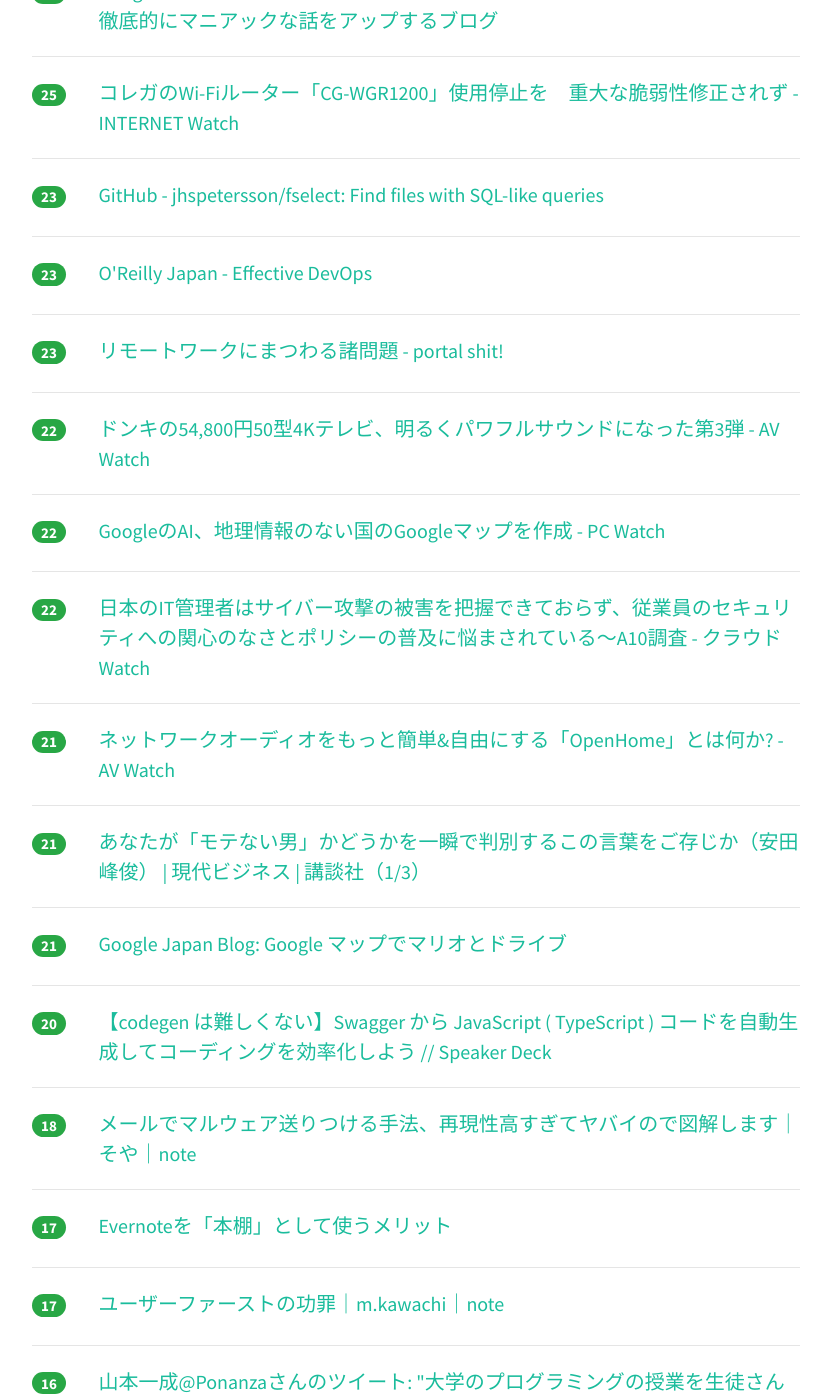
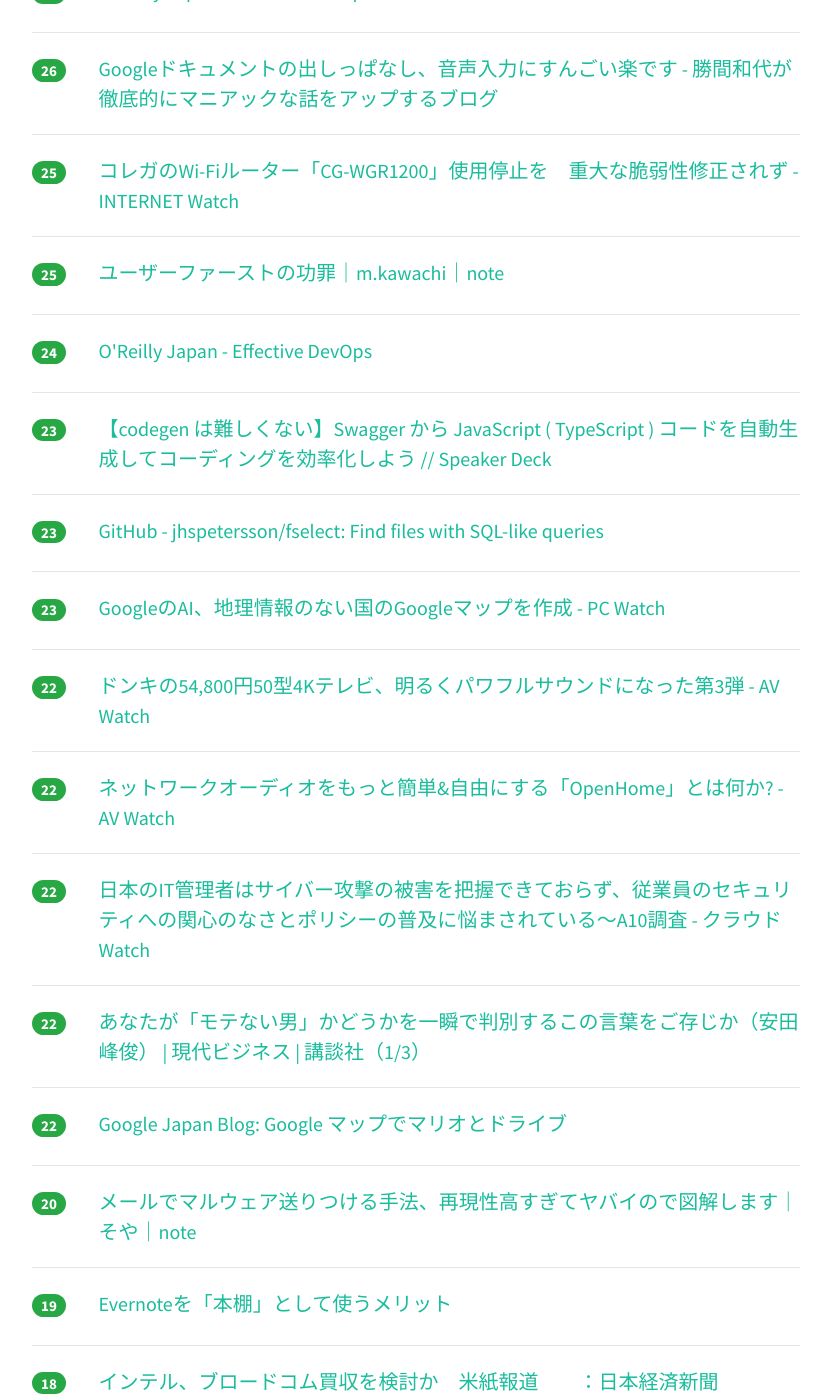
Before and after one commit to yatta47/hatena-matome-site, a Jekyll site: the page built from _posts/2018-03-10-hatena.md, in a window 1280 px wide and 1400 px high, scrolled down 1293 px. Shown: the whole window, without its empty margins (224-1053 px from the left). Built offline with Jekyll 4.4.1, drawn with Linux system fonts in a browser that asks for light colours; nearby versions of some CDN libraries; some of the changed text lies outside the part shown.

Commit message:
Updated 2018-03-10

```diff
--- a/_posts/2018-03-10-hatena.md
+++ b/_posts/2018-03-10-hatena.md
@@ -1,49 +1,54 @@
 ---
 layout: post
 title:  "2018-03-10 はてぶIT"
-date:   2018-03-10 17:02:31
+date:   2018-03-10 18:02:58
 tags: [it-hotentry]
 ---
-36 件のデータあり
+40 件のデータあり
 
 <hr><div class="row">
-<div class="col-1"><span class="badge badge-pill badge-success h2">118</span></div>
+<div class="col-1"><span class="badge badge-pill badge-success h2">140</span></div>
+<div class="col-11"><a href='http://blog.kyanny.me/entry/2018/03/10/002147' target='_blank'>Firefox やめた - @kyanny's blog</a></div>
+</div>
+<hr>
+<div class="row">
+<div class="col-1"><span class="badge badge-pill badge-success h2">132</span></div>
 <div class="col-11"><a href='https://soreosre.hatenablog.com/entry/2018/03/09/124050' target='_blank'>担当したソーシャルゲームが終わる。 - gumi0chinchin’s blog</a></div>
 </div>
 <hr>
 <div class="row">
-<div class="col-1"><span class="badge badge-pill badge-success h2">102</span></div>
+<div class="col-1"><span class="badge badge-pill badge-success h2">112</span></div>
 <div class="col-11"><a href='http://kabumatome.doorblog.jp/archives/65914394.html' target='_blank'>人はなぜ株主優待を求めるのか、投資家心理についての一考察 : 市況かぶ全力２階建</a></div>
 </div>
 <hr>
 <div class="row">
-<div class="col-1"><span class="badge badge-pill badge-success h2">97</span></div>
-<div class="col-11"><a href='http://blog.kyanny.me/entry/2018/03/10/002147' target='_blank'>Firefox やめた - @kyanny's blog</a></div>
-</div>
-<hr>
-<div class="row">
-<div class="col-1"><span class="badge badge-pill badge-success h2">87</span></div>
+<div class="col-1"><span class="badge badge-pill badge-success h2">99</span></div>
 <div class="col-11"><a href='https://smhn.info/201803-android-p-giteki' target='_blank'>Android P開発者プレビュー版が配信。日本の開発者は合法機体消滅へ – すまほん!!</a></div>
 </div>
 <hr>
 <div class="row">
-<div class="col-1"><span class="badge badge-pill badge-success h2">55</span></div>
+<div class="col-1"><span class="badge badge-pill badge-success h2">58</span></div>
 <div class="col-11"><a href='https://anond.hatelabo.jp/20180309231809' target='_blank'>ブクマカがどんどん馬鹿になってる</a></div>
 </div>
 <hr>
 <div class="row">
-<div class="col-1"><span class="badge badge-pill badge-success h2">48</span></div>
+<div class="col-1"><span class="badge badge-pill badge-success h2">49</span></div>
 <div class="col-11"><a href='https://speakerdeck.com/ktknest/abematv-honneterebi-falseben-yin' target='_blank'>AbemaTV ホンネテレビ の本音 // Speaker Deck</a></div>
 </div>
 <hr>
 <div class="row">
-<div class="col-1"><span class="badge badge-pill badge-success h2">38</span></div>
+<div class="col-1"><span class="badge badge-pill badge-success h2">42</span></div>
 <div class="col-11"><a href='http://www.haconiwa-mag.com/magazine/2018/03/webdesign_logic/' target='_blank'>週末読みたい本『Web デザインのロジック』 ｜ 箱庭 haconiwa｜女子クリエーターのためのライフスタイル作りマガジン</a></div>
 </div>
 <hr>
 <div class="row">
-<div class="col-1"><span class="badge badge-pill badge-success h2">34</span></div>
+<div class="col-1"><span class="badge badge-pill badge-success h2">35</span></div>
 <div class="col-11"><a href='https://gigazine.net/news/20180309-ip-spoofing-ddos/' target='_blank'>DDoSなどの攻撃が発生する根本的な原因はIPを偽装する「IPスプーフィング」が可能なことにある - GIGAZINE</a></div>
+</div>
+<hr>
+<div class="row">
+<div class="col-1"><span class="badge badge-pill badge-success h2">29</span></div>
+<div class="col-11"><a href='https://portalshit.net/2018/03/09/some-problems-around-remote-working' target='_blank'>リモートワークにまつわる諸問題 - portal shit!</a></div>
 </div>
 <hr>
 <div class="row">
@@ -67,18 +72,28 @@ tags: [it-hotentry]
 </div>
 <hr>
 <div class="row">
+<div class="col-1"><span class="badge badge-pill badge-success h2">25</span></div>
+<div class="col-11"><a href='https://note.mu/masa1639/n/ne27877ddbcba' target='_blank'>ユーザーファーストの功罪｜m.kawachi｜note</a></div>
+</div>
+<hr>
+<div class="row">
+<div class="col-1"><span class="badge badge-pill badge-success h2">24</span></div>
+<div class="col-11"><a href='http://www.oreilly.co.jp/books/9784873118352/index.html' target='_blank'>O'Reilly Japan - Effective DevOps</a></div>
+</div>
+<hr>
+<div class="row">
+<div class="col-1"><span class="badge badge-pill badge-success h2">23</span></div>
+<div class="col-11"><a href='https://speakerdeck.com/wakamsha/codegen-hanan-sikunai-swagger-kara-javascript-typescript-kodowozi-dong-sheng-cheng-sitekodeinguwoxiao-lu-hua-siyou' target='_blank'>【codegen は難しくない】Swagger から JavaScript ( TypeScript ) コードを自動生成してコーディングを効率化しよう // Speaker Deck</a></div>
+</div>
+<hr>
+<div class="row">
 <div class="col-1"><span class="badge badge-pill badge-success h2">23</span></div>
 <div class="col-11"><a href='https://github.com/jhspetersson/fselect' target='_blank'>GitHub - jhspetersson/fselect: Find files with SQL-like queries</a></div>
 </div>
 <hr>
 <div class="row">
 <div class="col-1"><span class="badge badge-pill badge-success h2">23</span></div>
-<div class="col-11"><a href='http://www.oreilly.co.jp/books/9784873118352/index.html' target='_blank'>O'Reilly Japan - Effective DevOps</a></div>
-</div>
-<hr>
-<div class="row">
-<div class="col-1"><span class="badge badge-pill badge-success h2">23</span></div>
-<div class="col-11"><a href='https://portalshit.net/2018/03/09/some-problems-around-remote-working' target='_blank'>リモートワークにまつわる諸問題 - portal shit!</a></div>
+<div class="col-11"><a href='https://pc.watch.impress.co.jp/docs/news/1110676.html' target='_blank'>GoogleのAI、地理情報のない国のGoogleマップを作成 - PC Watch</a></div>
 </div>
 <hr>
 <div class="row">
@@ -88,7 +103,7 @@ tags: [it-hotentry]
 <hr>
 <div class="row">
 <div class="col-1"><span class="badge badge-pill badge-success h2">22</span></div>
-<div class="col-11"><a href='https://pc.watch.impress.co.jp/docs/news/1110676.html' target='_blank'>GoogleのAI、地理情報のない国のGoogleマップを作成 - PC Watch</a></div>
+<div class="col-11"><a href='https://av.watch.impress.co.jp/docs/topic/1109907.html' target='_blank'>ネットワークオーディオをもっと簡単&自由にする「OpenHome」とは何か? - AV Watch</a></div>
 </div>
 <hr>
 <div class="row">
@@ -97,38 +112,28 @@ tags: [it-hotentry]
 </div>
 <hr>
 <div class="row">
-<div class="col-1"><span class="badge badge-pill badge-success h2">21</span></div>
-<div class="col-11"><a href='https://av.watch.impress.co.jp/docs/topic/1109907.html' target='_blank'>ネットワークオーディオをもっと簡単&自由にする「OpenHome」とは何か? - AV Watch</a></div>
-</div>
-<hr>
-<div class="row">
-<div class="col-1"><span class="badge badge-pill badge-success h2">21</span></div>
+<div class="col-1"><span class="badge badge-pill badge-success h2">22</span></div>
 <div class="col-11"><a href='http://gendai.ismedia.jp/articles/-/54768' target='_blank'>あなたが「モテない男」かどうかを一瞬で判別するこの言葉をご存じか（安田 峰俊） | 現代ビジネス | 講談社（1/3）</a></div>
 </div>
 <hr>
 <div class="row">
-<div class="col-1"><span class="badge badge-pill badge-success h2">21</span></div>
+<div class="col-1"><span class="badge badge-pill badge-success h2">22</span></div>
 <div class="col-11"><a href='https://japan.googleblog.com/2018/03/googlemaps.marioday.html' target='_blank'>Google Japan Blog: Google マップでマリオとドライブ</a></div>
 </div>
 <hr>
 <div class="row">
 <div class="col-1"><span class="badge badge-pill badge-success h2">20</span></div>
-<div class="col-11"><a href='https://speakerdeck.com/wakamsha/codegen-hanan-sikunai-swagger-kara-javascript-typescript-kodowozi-dong-sheng-cheng-sitekodeinguwoxiao-lu-hua-siyou' target='_blank'>【codegen は難しくない】Swagger から JavaScript ( TypeScript ) コードを自動生成してコーディングを効率化しよう // Speaker Deck</a></div>
+<div class="col-11"><a href='https://note.mu/1000tea_/n/na2ffd62f7c02' target='_blank'>メールでマルウェア送りつける手法、再現性高すぎてヤバイので図解します｜そや｜note</a></div>
+</div>
+<hr>
+<div class="row">
+<div class="col-1"><span class="badge badge-pill badge-success h2">19</span></div>
+<div class="col-11"><a href='http://teineini.net/20180309-evernote-hondana/' target='_blank'>Evernoteを「本棚」として使うメリット</a></div>
 </div>
 <hr>
 <div class="row">
 <div class="col-1"><span class="badge badge-pill badge-success h2">18</span></div>
-<div class="col-11"><a href='https://note.mu/1000tea_/n/na2ffd62f7c02' target='_blank'>メールでマルウェア送りつける手法、再現性高すぎてヤバイので図解します｜そや｜note</a></div>
-</div>
-<hr>
-<div class="row">
-<div class="col-1"><span class="badge badge-pill badge-success h2">17</span></div>
-<div class="col-11"><a href='http://teineini.net/20180309-evernote-hondana/' target='_blank'>Evernoteを「本棚」として使うメリット</a></div>
-</div>
-<hr>
-<div class="row">
-<div class="col-1"><span class="badge badge-pill badge-success h2">17</span></div>
-<div class="col-11"><a href='https://note.mu/masa1639/n/ne27877ddbcba' target='_blank'>ユーザーファーストの功罪｜m.kawachi｜note</a></div>
+<div class="col-11"><a href='https://www.nikkei.com/article/DGXMZO27967940Q8A310C1000000/' target='_blank'>インテル、ブロードコム買収を検討か　米紙報道　　：日本経済新聞</a></div>
 </div>
 <hr>
 <div class="row">
@@ -137,18 +142,23 @@ tags: [it-hotentry]
 </div>
 <hr>
 <div class="row">
-<div class="col-1"><span class="badge badge-pill badge-success h2">14</span></div>
+<div class="col-1"><span class="badge badge-pill badge-success h2">15</span></div>
 <div class="col-11"><a href='http://japanese.engadget.com/2018/03/09/realforce-2-3-14-r2/' target='_blank'>REALFORCE第2世代テンキーレスが3月14日発売。入力高変更機能などR2で導入された新仕様を継承 - Engadget 日本版</a></div>
 </div>
 <hr>
 <div class="row">
-<div class="col-1"><span class="badge badge-pill badge-success h2">14</span></div>
-<div class="col-11"><a href='https://www.nikkei.com/article/DGXMZO27967940Q8A310C1000000/' target='_blank'>インテル、ブロードコム買収を検討か　米紙報道　　：日本経済新聞</a></div>
+<div class="col-1"><span class="badge badge-pill badge-success h2">15</span></div>
+<div class="col-11"><a href='https://speakerdeck.com/manabusakai/aws-security-automation' target='_blank'>AWS のマネージドサービスを使ったセキュリティ強化のための自動化 / aws-security-automation // Speaker Deck</a></div>
 </div>
 <hr>
 <div class="row">
 <div class="col-1"><span class="badge badge-pill badge-success h2">14</span></div>
 <div class="col-11"><a href='https://github.com/redox-os/relibc' target='_blank'>GitHub - redox-os/relibc: C Library in Rust for Redox and Linux (WIP)</a></div>
+</div>
+<hr>
+<div class="row">
+<div class="col-1"><span class="badge badge-pill badge-success h2">14</span></div>
+<div class="col-11"><a href='http://forza.cocolog-nifty.com/blog/2018/03/plantumlexcel-d.html' target='_blank'>PlantUMLを使ってExcel設計書をテキスト化するアイデア: プログラマの思索</a></div>
 </div>
 <hr>
 <div class="row">
@@ -162,13 +172,18 @@ tags: [it-hotentry]
 </div>
 <hr>
 <div class="row">
-<div class="col-1"><span class="badge badge-pill badge-success h2">12</span></div>
-<div class="col-11"><a href='http://forza.cocolog-nifty.com/blog/2018/03/plantumlexcel-d.html' target='_blank'>PlantUMLを使ってExcel設計書をテキスト化するアイデア: プログラマの思索</a></div>
+<div class="col-1"><span class="badge badge-pill badge-success h2">11</span></div>
+<div class="col-11"><a href='http://twitter.com/yoox5135/status/971906379530121217' target='_blank'>ゆーすけ on Twitter: "金正恩はトランプに「なるはやで会おう」と。北朝鮮専門家は「トランプは習近平と情報を共有しているだろう。また、安倍がいちゃもんをつける(딴지걸기)可能性があ</a></div>
 </div>
 <hr>
 <div class="row">
-<div class="col-1"><span class="badge badge-pill badge-success h2">11</span></div>
-<div class="col-11"><a href='http://twitter.com/yoox5135/status/971906379530121217' target='_blank'>ゆーすけ on Twitter: "金正恩はトランプに「なるはやで会おう」と。北朝鮮専門家は「トランプは習近平と情報を共有しているだろう。また、安倍がいちゃもんをつける(딴지걸기)可能性があ</a></div>
+<div class="col-1"><span class="badge badge-pill badge-success h2">10</span></div>
+<div class="col-11"><a href='https://iphone-mania.jp/news-205388/' target='_blank'>Apple、ノッチ廃止に向けた特許を申請していた！センサー類を画面に埋め込み - iPhone Mania</a></div>
+</div>
+<hr>
+<div class="row">
+<div class="col-1"><span class="badge badge-pill badge-success h2">10</span></div>
+<div class="col-11"><a href='https://prtimes.jp/main/html/rd/p/000000010.000031637.html' target='_blank'>ブロックチェーンを活用した、友人間の日常負債も帳消しにする "日常負債解決" モバイルアプリ『Lndr（レンダー）』を2018年3月10日より「iOS」「Android™️」端末向けにリリース開始！｜BaseL</a></div>
 </div>
 <hr>
 <div class="row">
@@ -177,8 +192,13 @@ tags: [it-hotentry]
 </div>
 <hr>
 <div class="row">
-<div class="col-1"><span class="badge badge-pill badge-success h2">7</span></div>
-<div class="col-11"><a href='https://iphone-mania.jp/news-205388/' target='_blank'>Apple、ノッチ廃止に向けた特許を申請していた！センサー類を画面に埋め込み - iPhone Mania</a></div>
+<div class="col-1"><span class="badge badge-pill badge-success h2">9</span></div>
+<div class="col-11"><a href='https://togetter.com/li/1206929' target='_blank'>「生まれた年と年齢の比較」のグラフ作ったら…世紀の大発見を見つけて興奮のTL「まさかデータ偽造？」「マスコミも無視できないレベル」 - Togetter</a></div>
+</div>
+<hr>
+<div class="row">
+<div class="col-1"><span class="badge badge-pill badge-success h2">8</span></div>
+<div class="col-11"><a href='http://ascii.jp/elem/000/001/645/1645647/' target='_blank'>ASCII.jp：2018年は日本へ “第3のモバイルOS”、Jolla「Sailfish OS」がXperiaに展開｜GalaxyにXperia、注目スマホ一斉登場！ MWC 2018レポート</a></div>
 </div>
 <hr>
 <div class="row">
```
